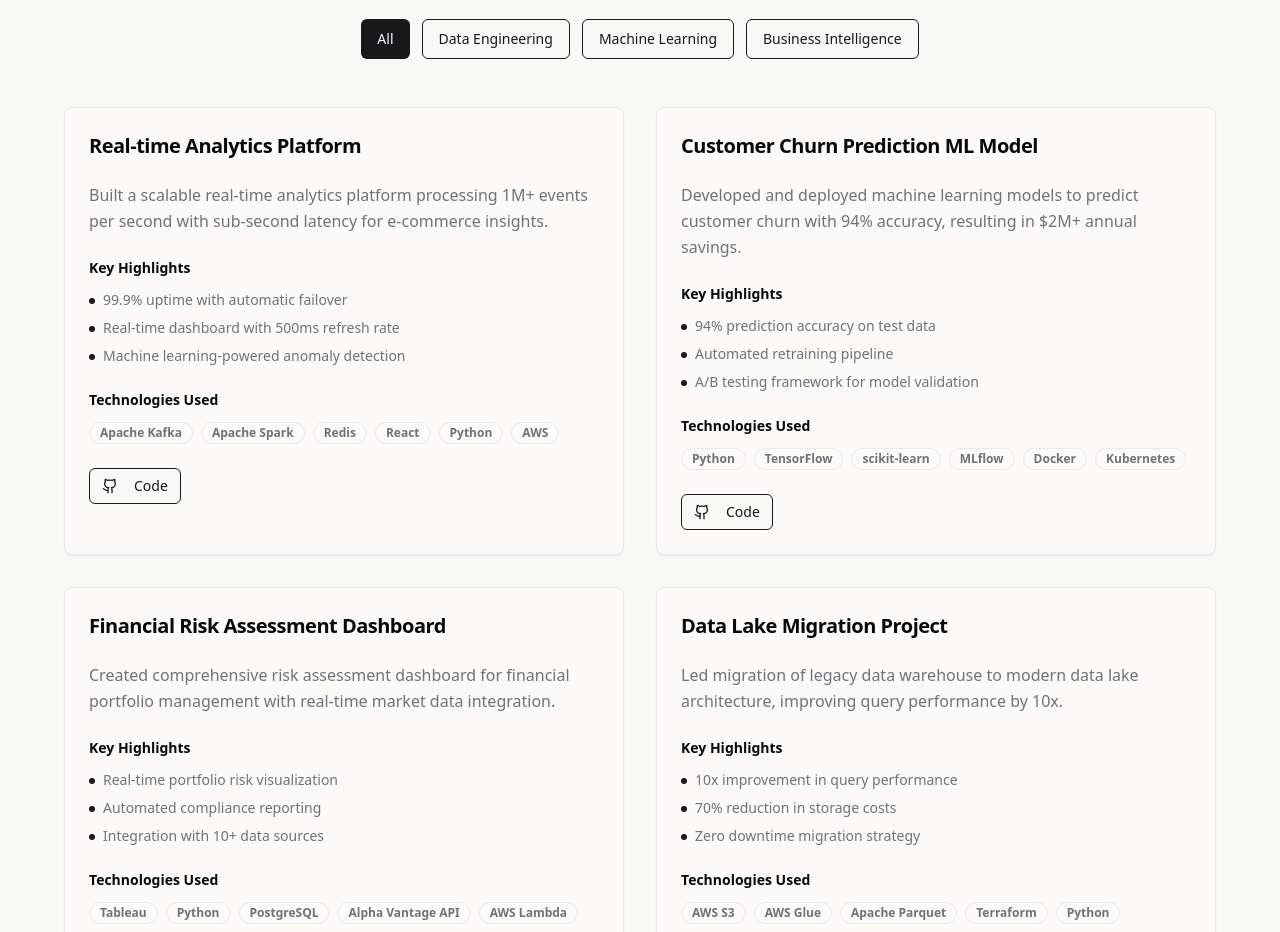
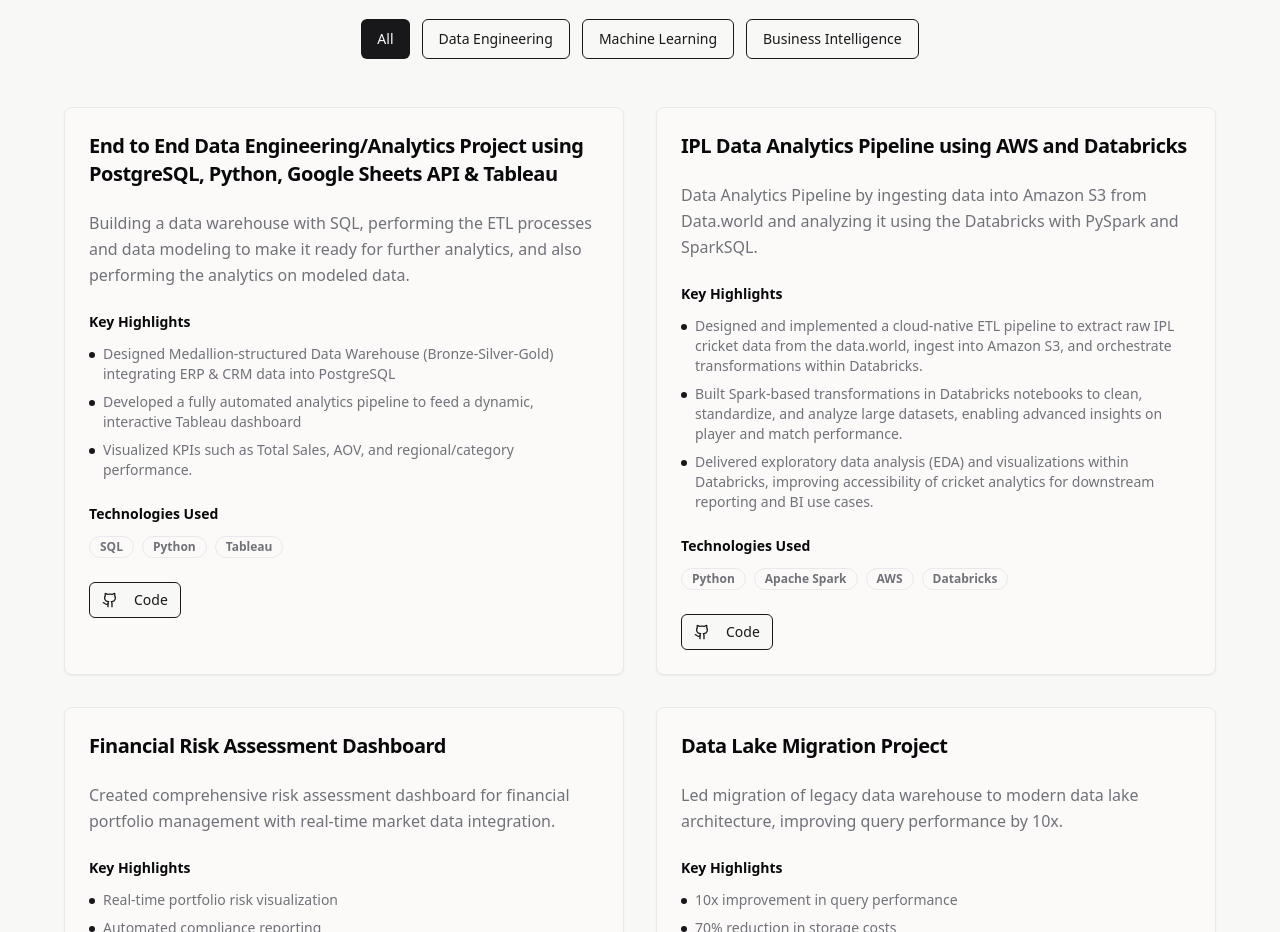
Before and after one commit to Adh101/portfolio-atish-dhamala, a React (Vite) app: page / in a window 1280 px wide. Shown: the part 5820-6752 px from the top of the page. Built offline with nearby package versions, Linux system fonts and the light colour scheme.

Commit message:
Projects Updated

```diff
--- a/src/components/Projects.tsx
+++ b/src/components/Projects.tsx
@@ -6,30 +6,30 @@ import { ExternalLink, Github } from 'lucide-react';
 const Projects = () => {
   const projects = [
     {
-      title: "Real-time Analytics Platform",
-      description: "Built a scalable real-time analytics platform processing 1M+ events per second with sub-second latency for e-commerce insights.",
-      technologies: ["Apache Kafka", "Apache Spark", "Redis", "React", "Python", "AWS"],
+      title: "End to End Data Engineering/Analytics Project using PostgreSQL, Python, Google Sheets API & Tableau",
+      description: "Building a data warehouse with SQL, performing the ETL processes and data modeling to make it ready for further analytics, and also performing the analytics on modeled data.",
+      technologies: ["SQL","Python","Tableau"],
       highlights: [
-        "99.9% uptime with automatic failover",
-        "Real-time dashboard with 500ms refresh rate",
-        "Machine learning-powered anomaly detection"
+        "Designed Medallion-structured Data Warehouse (Bronze-Silver-Gold) integrating ERP & CRM data into PostgreSQL",
+        "Developed a fully automated analytics pipeline to feed a dynamic, interactive Tableau dashboard",
+        "Visualized KPIs such as Total Sales, AOV, and regional/category performance."
       ],
       demoUrl: "#",
       githubUrl: "https://github.com/Adh101/End-to-end-Data-Engineering-Analytics-Project-using-PostgresSQL-Python-Google-Sheets-Tableau",
       category: "Data Engineering"
     },
     {
-      title: "Customer Churn Prediction ML Model",
-      description: "Developed and deployed machine learning models to predict customer churn with 94% accuracy, resulting in $2M+ annual savings.",
-      technologies: ["Python", "TensorFlow", "scikit-learn", "MLflow", "Docker", "Kubernetes"],
+      title: "IPL Data Analytics Pipeline using AWS and Databricks",
+      description: "Data Analytics Pipeline by ingesting data into Amazon S3 from Data.world and analyzing it using the Databricks with PySpark and SparkSQL.",
+      technologies: ["Python", "Apache Spark", "AWS", "Databricks"],
       highlights: [
-        "94% prediction accuracy on test data",
-        "Automated retraining pipeline",
-        "A/B testing framework for model validation"
+        "Designed and implemented a cloud-native ETL pipeline to extract raw IPL cricket data from the data.world, ingest into Amazon S3, and orchestrate transformations within Databricks.",
+        "Built Spark-based transformations in Databricks notebooks to clean, standardize, and analyze large datasets, enabling advanced insights on player and match performance.",
+        "Delivered exploratory data analysis (EDA) and visualizations within Databricks, improving accessibility of cricket analytics for downstream reporting and BI use cases."
       ],
       demoUrl: "#",
-      githubUrl: "#",
-      category: "Machine Learning"
+      githubUrl: "https://github.com/Adh101/IPL-Data-Analysis-Pipeline-with-AWS-and-Databricks",
+      category: "Data Engineering"
     },
     {
       title: "Financial Risk Assessment Dashboard",
```
